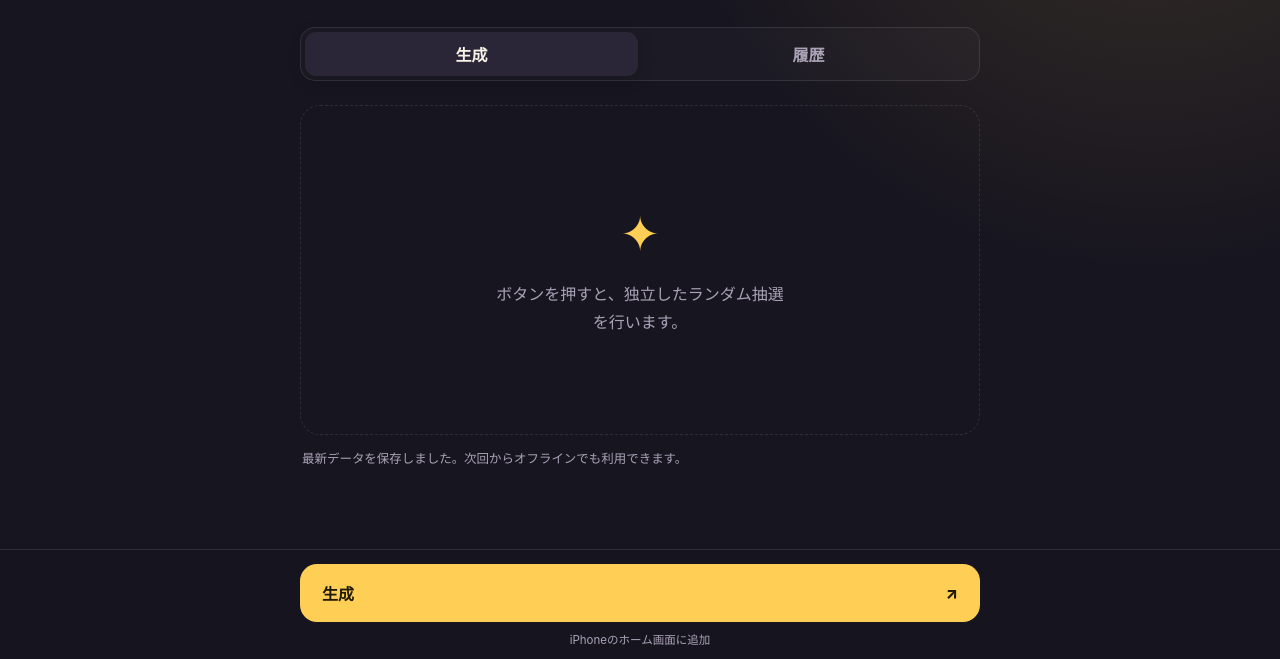
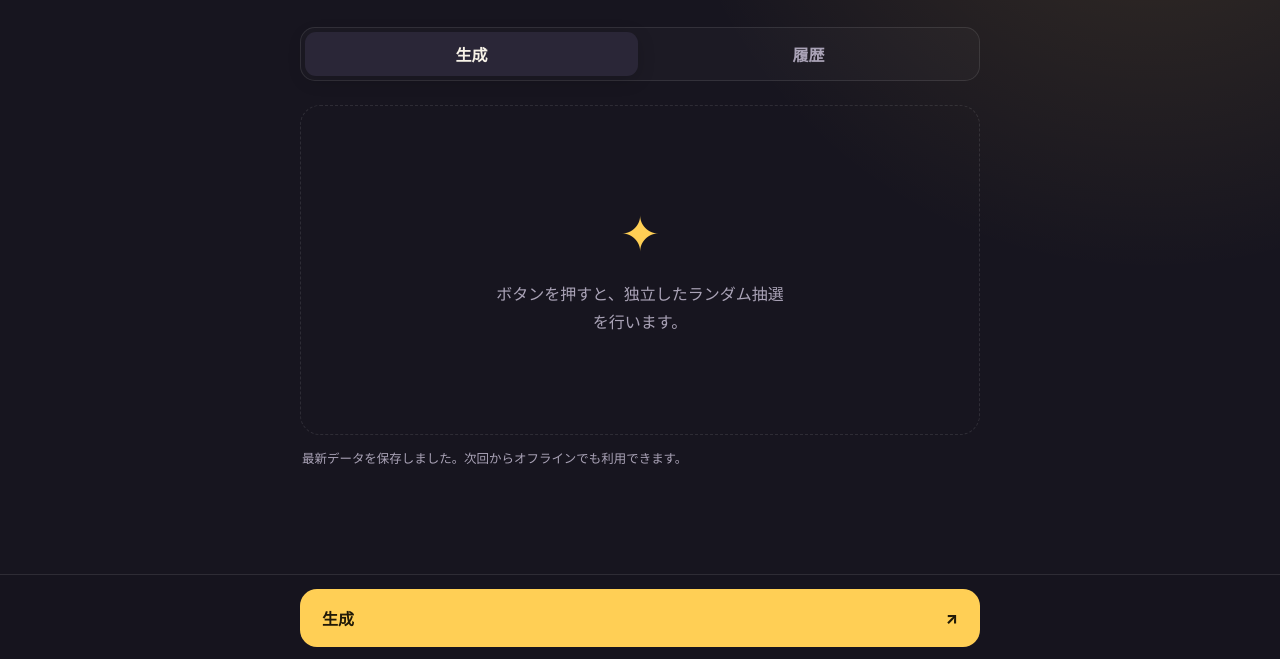
Before and after one commit to shopping0322-tech/idea-seed, a website with bundled scripts: page docs/index.html in a window 1280 px wide. Shown: the part 141-800 px from the top of the page. Built offline with nearby package versions, Linux system fonts and the light colour scheme.

Commit message:
Remove home screen helper text

```diff
--- a/docs/index.html
+++ b/docs/index.html
@@ -60,10 +60,6 @@
         <span>生成</span>
         <span aria-hidden="true">↗</span>
       </button>
-      <details class="install-help">
-        <summary>iPhoneのホーム画面に追加</summary>
-        <p>Safariの共有ボタンを押し、「ホーム画面に追加」を選択してください。</p>
-      </details>
     </footer>
   </div>
 
--- a/docs/styles.css
+++ b/docs/styles.css
@@ -38,7 +38,7 @@ button { font: inherit; }
   min-height: 100vh;
   min-height: 100dvh;
   margin: 0 auto;
-  padding: max(24px, env(safe-area-inset-top)) 20px calc(168px + var(--safe-bottom));
+  padding: max(24px, env(safe-area-inset-top)) 20px calc(132px + var(--safe-bottom));
 }
 
 .app-header,
@@ -219,11 +219,6 @@ h2 { margin-bottom: 0; font-size: 1.65rem; letter-spacing: -0.04em; }
 .generate-button:active { transform: scale(0.985); }
 .generate-button:disabled { cursor: wait; filter: grayscale(0.7); opacity: 0.48; }
 
-.install-help { margin-top: 9px; color: var(--muted); font-size: 0.72rem; text-align: center; }
-.install-help summary { cursor: pointer; list-style: none; }
-.install-help summary::-webkit-details-marker { display: none; }
-.install-help p { margin: 8px auto 0; max-width: 420px; line-height: 1.5; }
-
 .visually-hidden {
   position: absolute;
   width: 1px;
```
